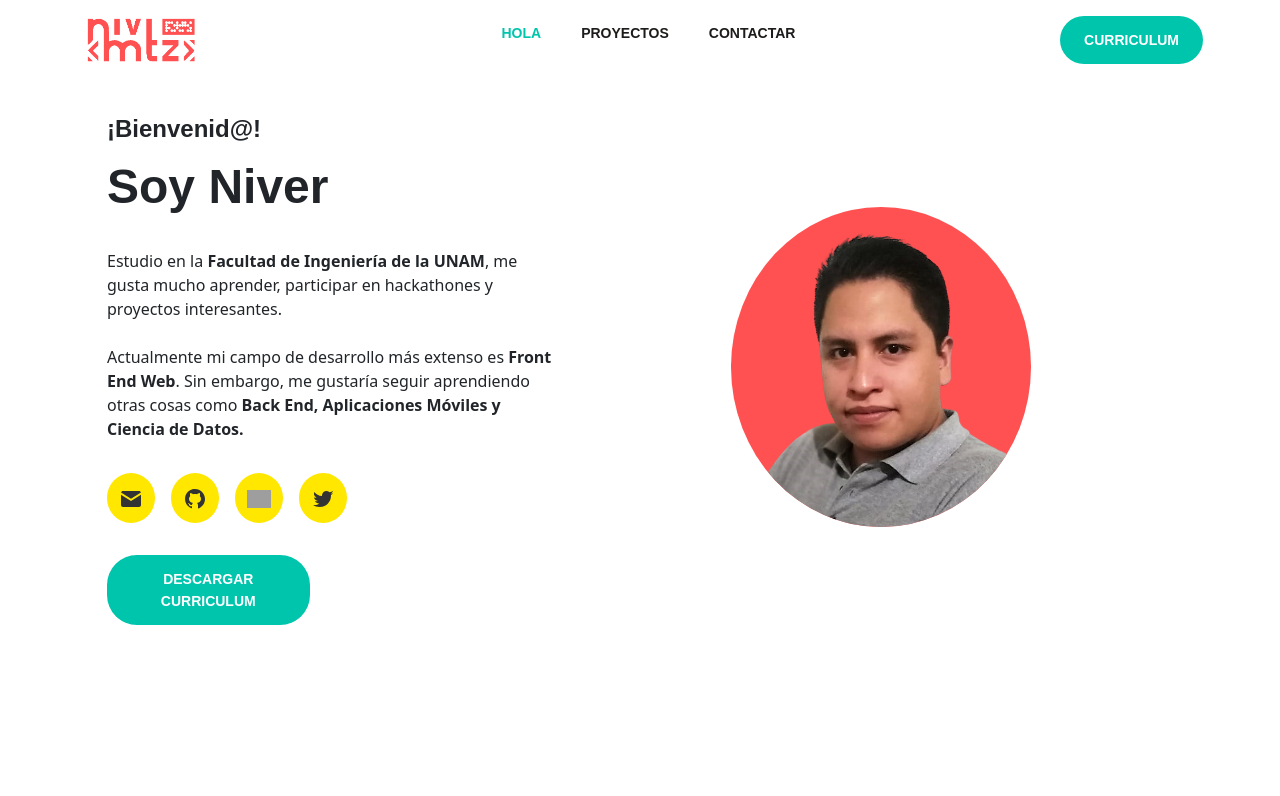
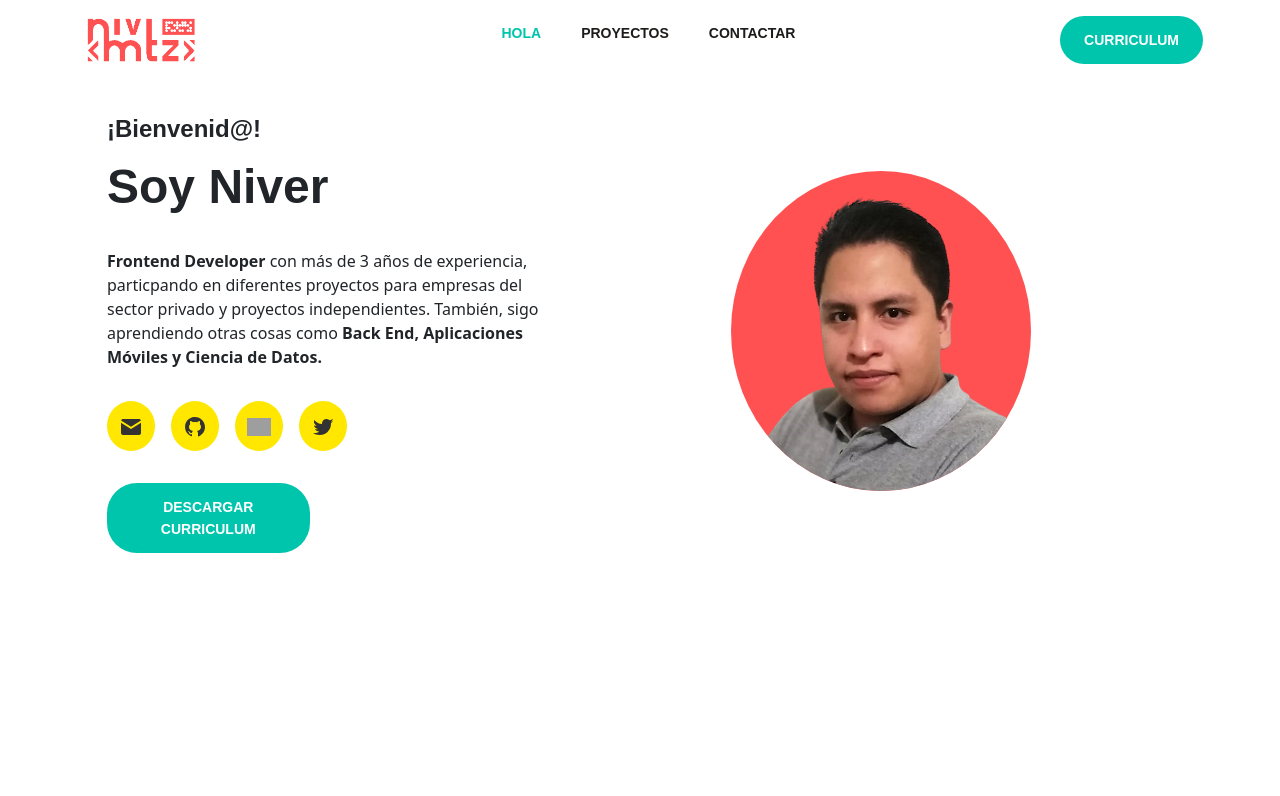
Before and after one commit to NiverMtz/portfolio, a React (Create React App) app in the folder portfolio.v.1/: page / in a window 1280 px wide. Shown: the top 796 px of the page. Built offline with nearby package versions, Linux system fonts and the light colour scheme; grey boxes are pictures that could not be loaded.

Commit message:
update disclaimer hero

```diff
--- a/portfolio.v.1/src/components/Hero.jsx
+++ b/portfolio.v.1/src/components/Hero.jsx
@@ -1,9 +1,9 @@
 import React from "react";
 import foto_hero from "../assets/img/foto_cv-removebg.png";
+import icon_2 from "../assets/img/icon-github.svg";
 import icon_1 from "../assets/img/icon-important_mail.svg";
-import icon_2 from "../assets/img/icon-github.svg";
+import icon_4 from "../assets/img/icon-twitter_squared.svg";
 import icon_3 from "../assets/img/linkedin-brands.svg";
-import icon_4 from "../assets/img/icon-twitter_squared.svg";
 var link_mail = `<a href='#contact'><img src=${icon_1} alt="" /></a>`;
 var link_github = `<a href='https://www.linkedin.com/in/niver-mtz/'><img src=${icon_2} alt="" /></a>`;
 var link_linkedin = `<a href='https://www.linkedin.com/in/niver-mtz/'><img src=${icon_3} style="width:24px" alt="" /></a>`;
@@ -22,12 +22,10 @@ const Hero = (props) => {
             <span>Soy {props.name}</span>
           </h1>
           <p>
-            Estudio en la <strong>Facultad de Ingeniería de la UNAM</strong>, me gusta mucho
-            aprender, participar en hackathones y proyectos interesantes.
-            <br />
-            <br />
-            Actualmente mi campo de desarrollo más extenso es <strong>Front End Web</strong>. Sin
-            embargo, me gustaría seguir aprendiendo otras cosas como <strong>Back End,
+
+            <strong>Frontend Developer</strong> con más de 3 años de experiencia, particpando
+            en diferentes proyectos para empresas del sector privado y proyectos independientes.
+            También, sigo aprendiendo otras cosas como <strong>Back End,
             Aplicaciones Móviles y Ciencia de Datos.</strong>
           </p>
           <div className="social is-hero">
```
